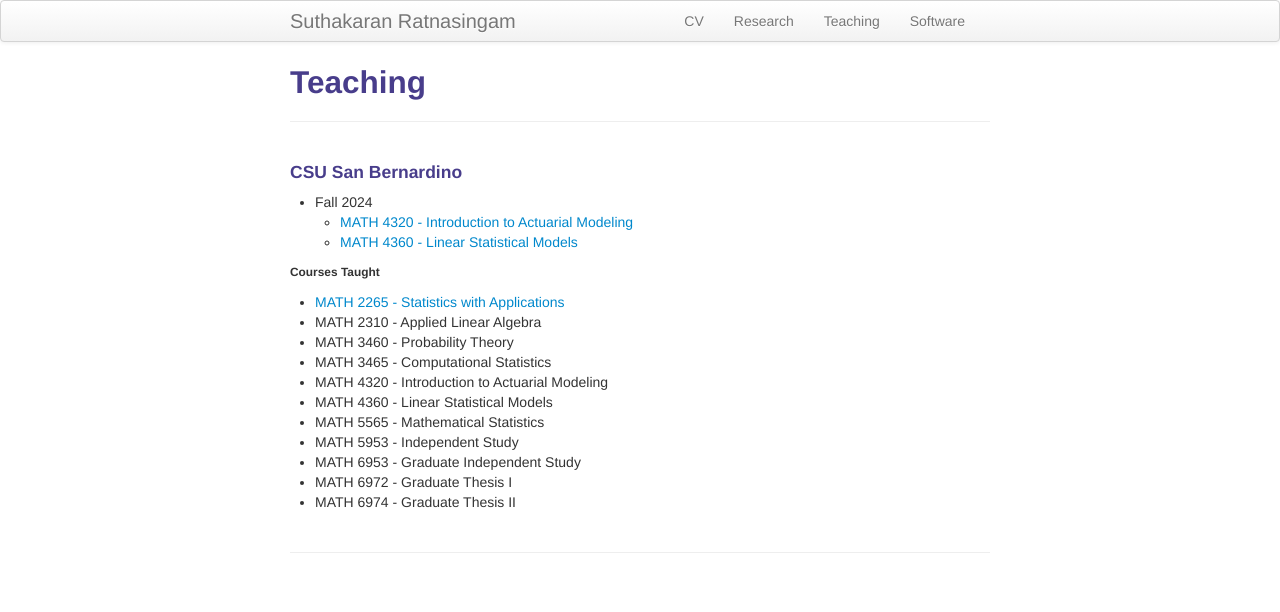
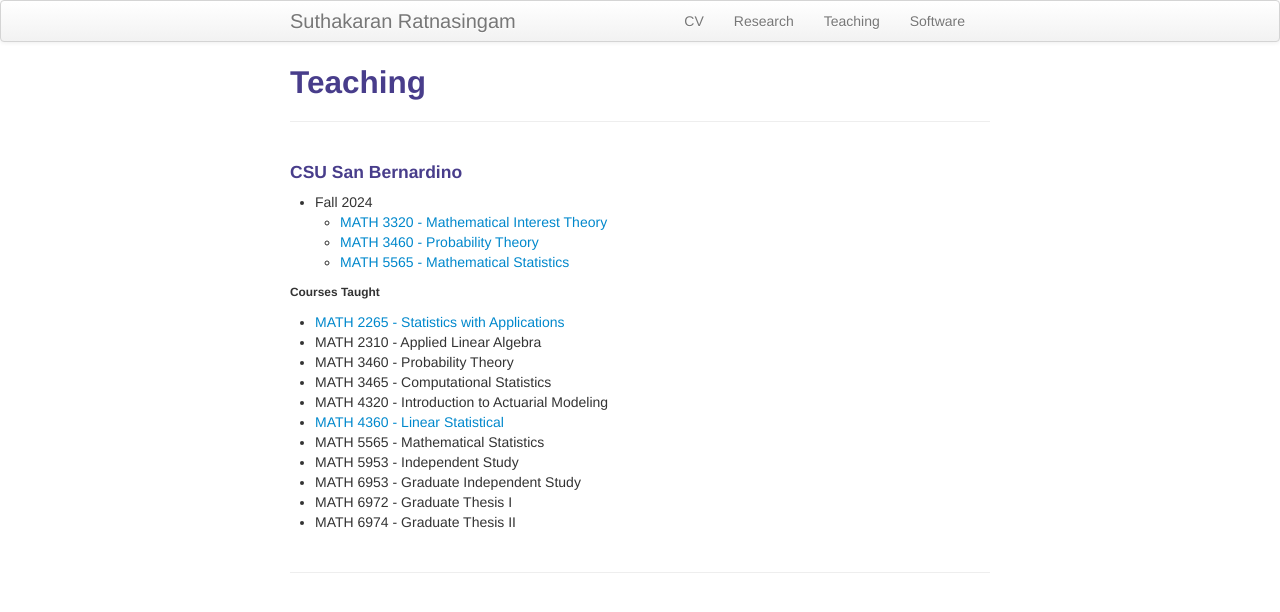
Before and after one commit to suthakaranr/suthakaranr.github.io, a Jekyll site: the page built from pages/Teaching.md, in a window 1280 px wide. Shown: the top 612 px of the page. Built offline with Jekyll 4.4.1, drawn with Linux system fonts in a browser that asks for light colours.

Commit message:
Update Teaching.md

```diff
--- a/pages/Teaching.md
+++ b/pages/Teaching.md
@@ -5,9 +5,9 @@ description: Suthakaran's teaching portfolio
 ---
 #### CSU San Bernardino
 * Fall 2024
-   * <a style="text-decoration:none"  target="_blank" rel="noopener noreferrer">MATH 4320 - Introduction to Actuarial Modeling
-   * <a style="text-decoration:none" href="../pages/LinStatModProj.html" target="_blank" rel="noopener noreferrer">MATH 4360 - Linear Statistical Models </a>
-
+   * <a style="text-decoration:none"  target="_blank" rel="noopener noreferrer"> MATH 3320 - Mathematical Interest Theory
+   * <a style="text-decoration:none"  target="_blank" rel="noopener noreferrer"> MATH 3460 - Probability Theory
+   * <a style="text-decoration:none"  target="_blank" rel="noopener noreferrer"> MATH 5565 - Mathematical Statistics
 
 ###### Courses Taught
    * <a style="text-decoration:none" href="../pages/StatApp.html" target="_blank" rel="noopener noreferrer">MATH 2265 - Statistics with Applications</a>
@@ -15,7 +15,7 @@ description: Suthakaran's teaching portfolio
    * MATH 3460 - Probability Theory
    * MATH 3465 - Computational Statistics
    * MATH 4320 - Introduction to Actuarial Modeling
-   * MATH 4360 - Linear Statistical Models
+   * <a style="text-decoration:none" href="../pages/LinStatModProj.html" target="_blank" rel="noopener noreferrer">MATH 4360 - Linear Statistical
    * MATH 5565 - Mathematical Statistics
    * MATH 5953 - Independent Study
    * MATH 6953 - Graduate Independent Study
```
